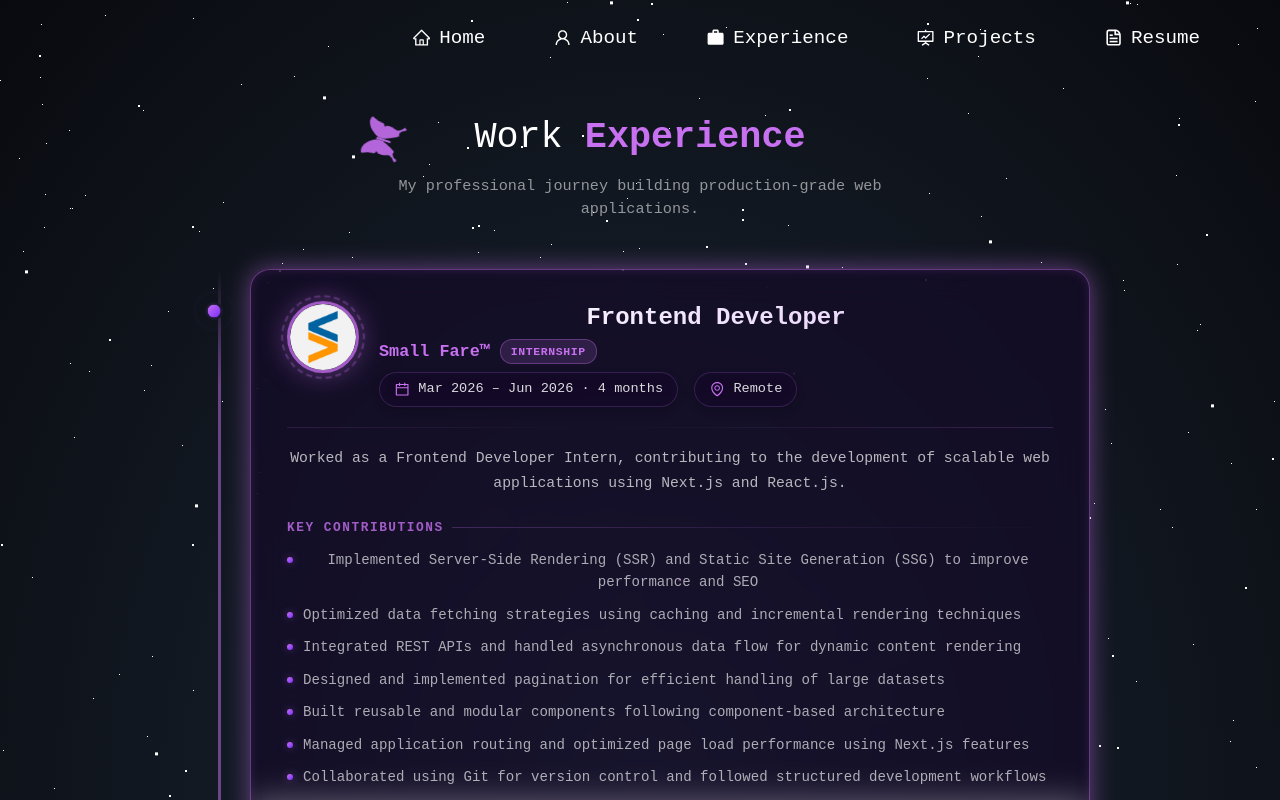
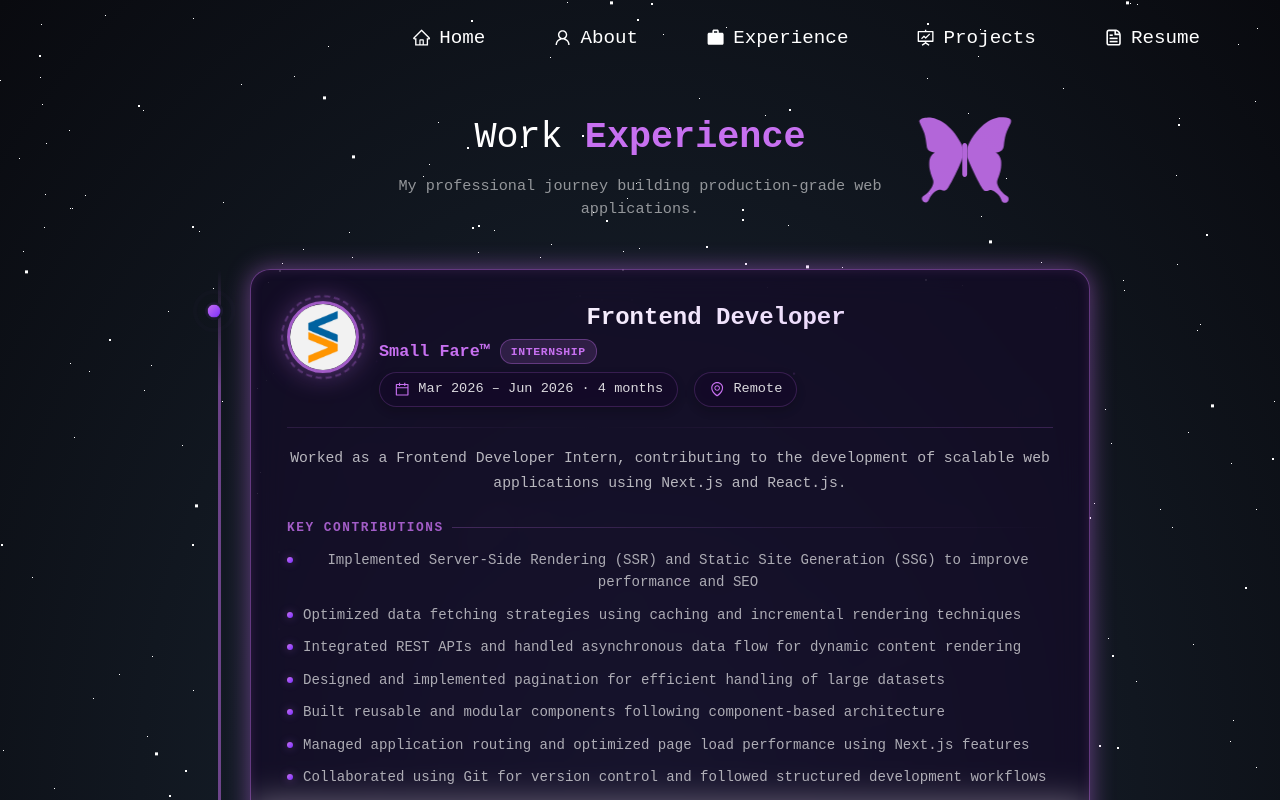
Before and after one commit to rajatmaurya-cs/Portfolio_Site, a Next.js app: page /experience in a window 1280 px wide. Shown: the top 800 px of the page. Built offline with nearby package versions, Linux system fonts and the light colour scheme; a web font is replaced by a local one.

Commit message:
style: reposition butterfly to top right of Experience section and increase its size

```diff
--- a/src/components/Experience/Experience.jsx
+++ b/src/components/Experience/Experience.jsx
@@ -96,12 +96,12 @@ function Experience() {
   return (
     <div className="relative pb-[30px] pt-[60px] md:pt-[100px] text-white min-h-screen">
       <Particle />
-      <div className="mx-auto max-w-6xl px-4">
+      <div className="mx-auto max-w-6xl px-4 relative">
+        <div className="absolute top-[0px] md:top-[30px] right-[5%] md:right-[15%] opacity-90 scale-[1.2] md:scale-[1.6] z-10 hover:scale-[1.8] transition-transform duration-500 hidden md:block">
+          <Butterfly />
+        </div>
         {/* ── Section Header ── */}
         <div className="mb-12 text-center relative">
-          <div className="absolute -top-[10px] left-[5%] md:left-[25%] opacity-90 scale-[0.7]">
-            <Butterfly />
-          </div>
           <h1 className="pb-[10px] pt-[10px] text-[2.3em] font-medium text-white">
             Work{" "}
             <strong className="text-[#c770f0]">Experience</strong>
```
